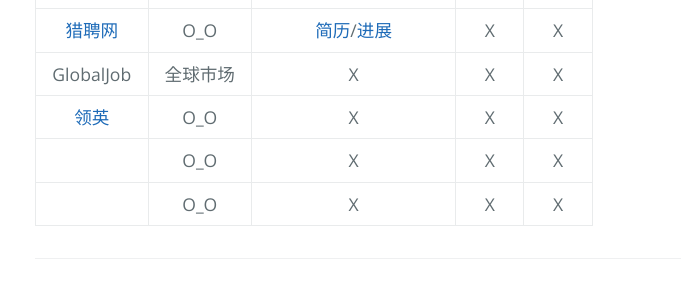
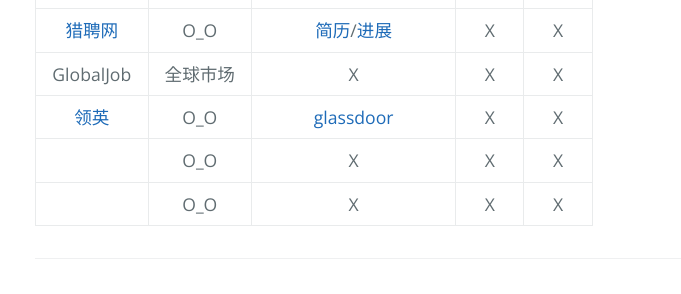
Before and after one commit to AmbroseRen/test, a Jekyll site: the page built from Library/job.md, in a window 1280 px wide. Shown: the part 385-679 px from the top of the page, without its empty margins (81-762 px from the left). Built offline with Jekyll 4.4.1, drawn with Linux system fonts in a browser that asks for light colours; our own code applies the rules of GitHub Pages for plain Markdown files; the repository's description, which GitHub fills in, is left out.

Commit message:
Update job.md

```diff
--- a/Library/job.md
+++ b/Library/job.md
@@ -13,6 +13,6 @@
 | [拉勾网](https://www.lagou.com/) | O_O | X | X | X |
 | [猎聘网](https://c.liepin.com/) | O_O | [简历](https://c.liepin.com/resume/getdefaultresume/)/[进展](https://c.liepin.com/apply/applylist/) | X | X |
 | GlobalJob | 全球市场 | X | X | X |
-| [领英](https://www.linkedin.com/) | O_O | X | X | X |
+| [领英](https://www.linkedin.com/) | O_O | [glassdoor](https://www.glassdoor.com/) | X | X |
 | []() | O_O | X | X | X |
 | []() | O_O | X | X | X |
```
